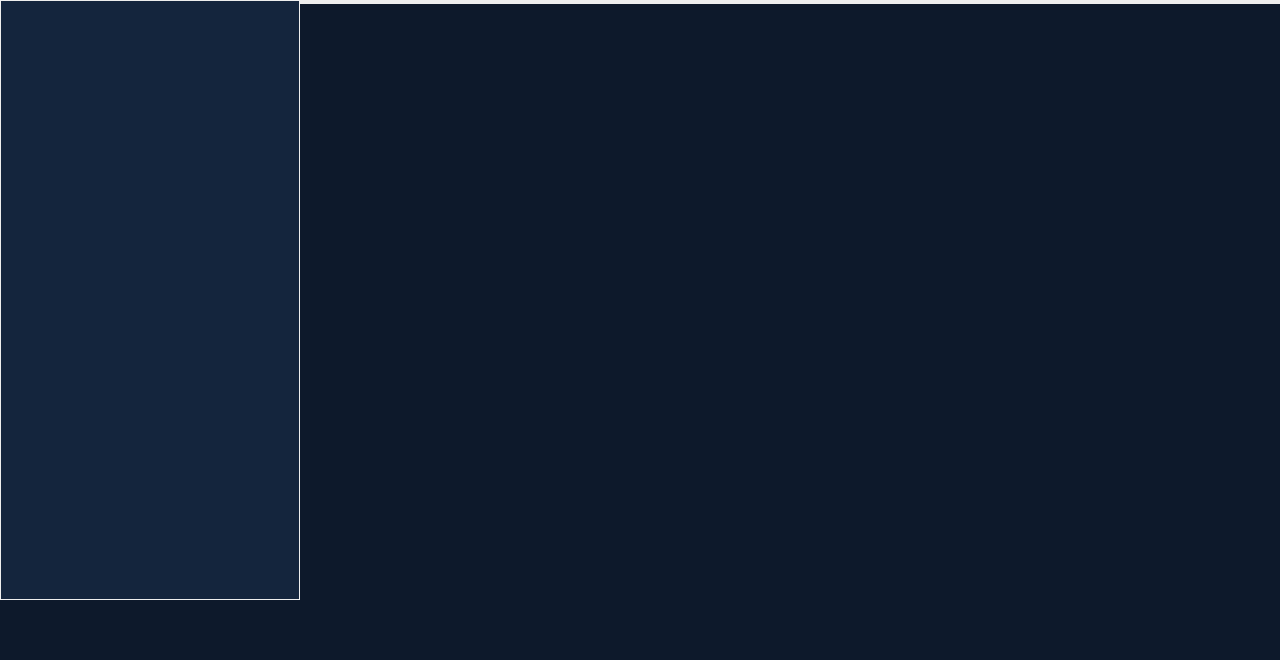
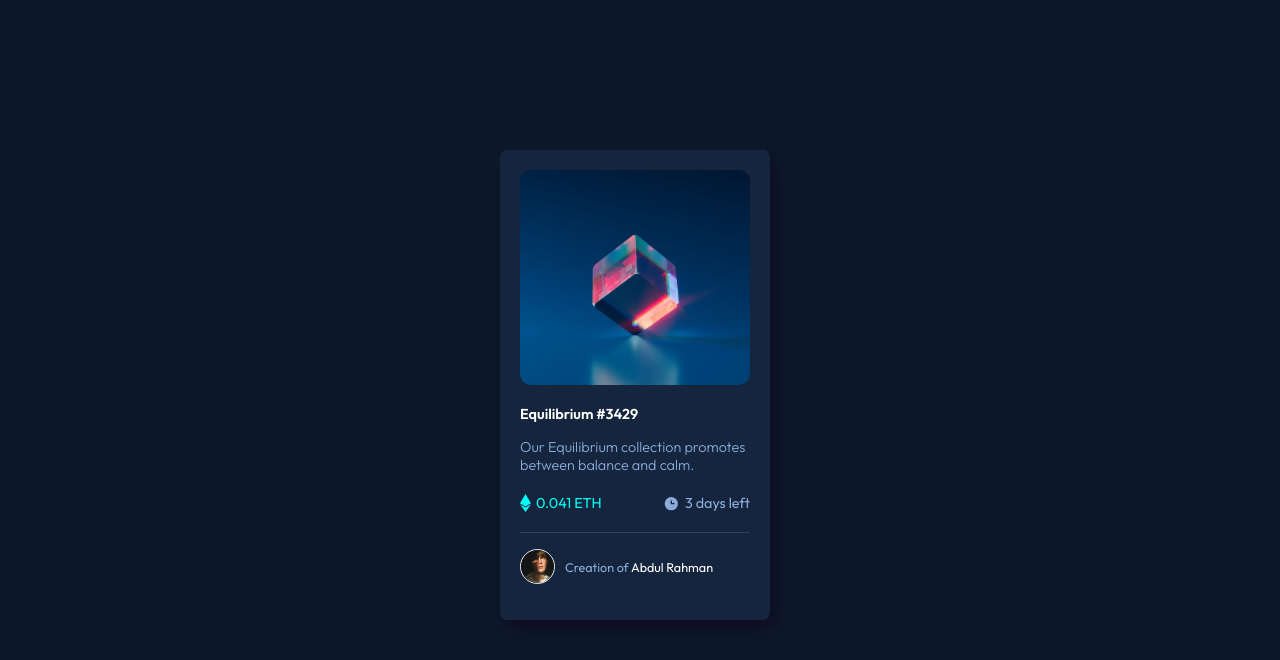
Before and after one commit to abdulrahman45/nft-preview-card, a plain HTML site: page index.html in a window 1280 px wide. Drawn offline with Linux system fonts and the light colour scheme.

Commit message:
End of the unactive design

```diff
--- a/CSS/Styles.css
+++ b/CSS/Styles.css
@@ -1,4 +1,4 @@
-/*@import url('https://fonts.googleapis.com/css2?family=Noto+Sans+Mono&family=Outfit:wght@300;400;600&display=swap');*/
+@import url('https://fonts.googleapis.com/css2?family=Noto+Sans+Mono&family=Outfit:wght@300;400;600&display=swap');
 :root{
     /* Primary Colors */
     --soft-blue: hsl(215, 51%, 70%);
@@ -13,19 +13,98 @@
     box-sizing: border-box;
     margin: 0;
     padding: 0;
-    border: 1px solid #eee;
 }
 body{
     font-size: 18px;
     font-family: 'Outfit', sans-serif;
     background-color: var(--mainBG);
+    color: var(--white);
 }
 .card{
     background-color: var(--cardBG);
     display: flex;
+    flex-direction: column;
     position: absolute;
-    width: 300px;
-    height: 600px;
-    top: 0;
-    left: 0;
+    width: 270px;
+    height: 470px;
+    top: 150px;
+    left: 500px;
+    padding: 20px;
+    border-radius: 2%;
+    box-shadow: 5px 8px 16px hsl(250, 54%, 9%);
 }
+.img{
+    margin-bottom: 20px;
+    display: flex;
+    width: 100%;
+    height: 50%;
+    transform: 0.7s ease;
+}
+
+.img > img{
+    border-radius: 5%;
+    width: 100%;
+    object-fit: cover;
+}
+.img > img:hover{
+    opacity: 5;
+}
+.title{
+    font-size: 0.9rem;
+    font-weight: 600;
+    margin-bottom: 15px;
+}
+.description{
+    font-weight: 300;
+    color:var(--soft-blue);
+    font-size: 0.8em;
+}
+.counters{
+    display: flex;
+    justify-content: space-between;
+    margin-bottom: 20px;
+}
+.info{
+    margin-bottom: 20px;
+}
+.eth{
+    display: flex;
+    flex-direction: row;
+    font-size: 0.8em;
+    justify-content: space-evenly;
+    align-items: center;
+    color: var(--cyan);
+}
+.eth > img {
+    margin-right: 5px;
+}
+.days-left{
+    display: flex;
+    flex-direction: row;
+    font-size: 0.8em;
+    justify-content: space-evenly;
+    align-items: center;
+    color: var(--soft-blue);
+}
+.days-left > img {
+    margin-right: 5px;
+}
+.creator{
+    display: flex;
+    align-items: center;
+    height: 100%;
+    border-top: 1px solid var(--line);
+}
+.creator > img{
+    margin-right: 10px;
+    width: 35px;
+    border: 1px solid #eee;
+    border-radius: 50%;
+}
+.creator-name{
+    color: var(--soft-blue);
+    font-size: 0.7em;
+}
+.creator-name > span{
+    color: var(--white);
+}
--- a/index.html
+++ b/index.html
@@ -10,7 +10,19 @@
 </head>
 <body>
   <div class="card">
-
+    <div class="img"><img src="./images/image-equilibrium.jpg"></div>
+    <div class="info">
+      <h3 class="title">Equilibrium #3429</h3>
+      <p class="description">Our Equilibrium collection promotes between balance and calm.</p>
+    </div>
+    <div class="counters">
+      <div class="eth"><img src="./images/icon-ethereum.svg"><span>0.041 ETH</span></div>
+      <div class="days-left"><img src="./images/icon-clock.svg"><span>3 days left</span></div>
+  </div>
+    <div class="creator">
+      <img class="avatar" src="./images/image-avatar.png">
+      <p class="creator-name">Creation of <span>Abdul Rahman</span></p>
+    </div>
   </div>
 </body>
 </html>
```
